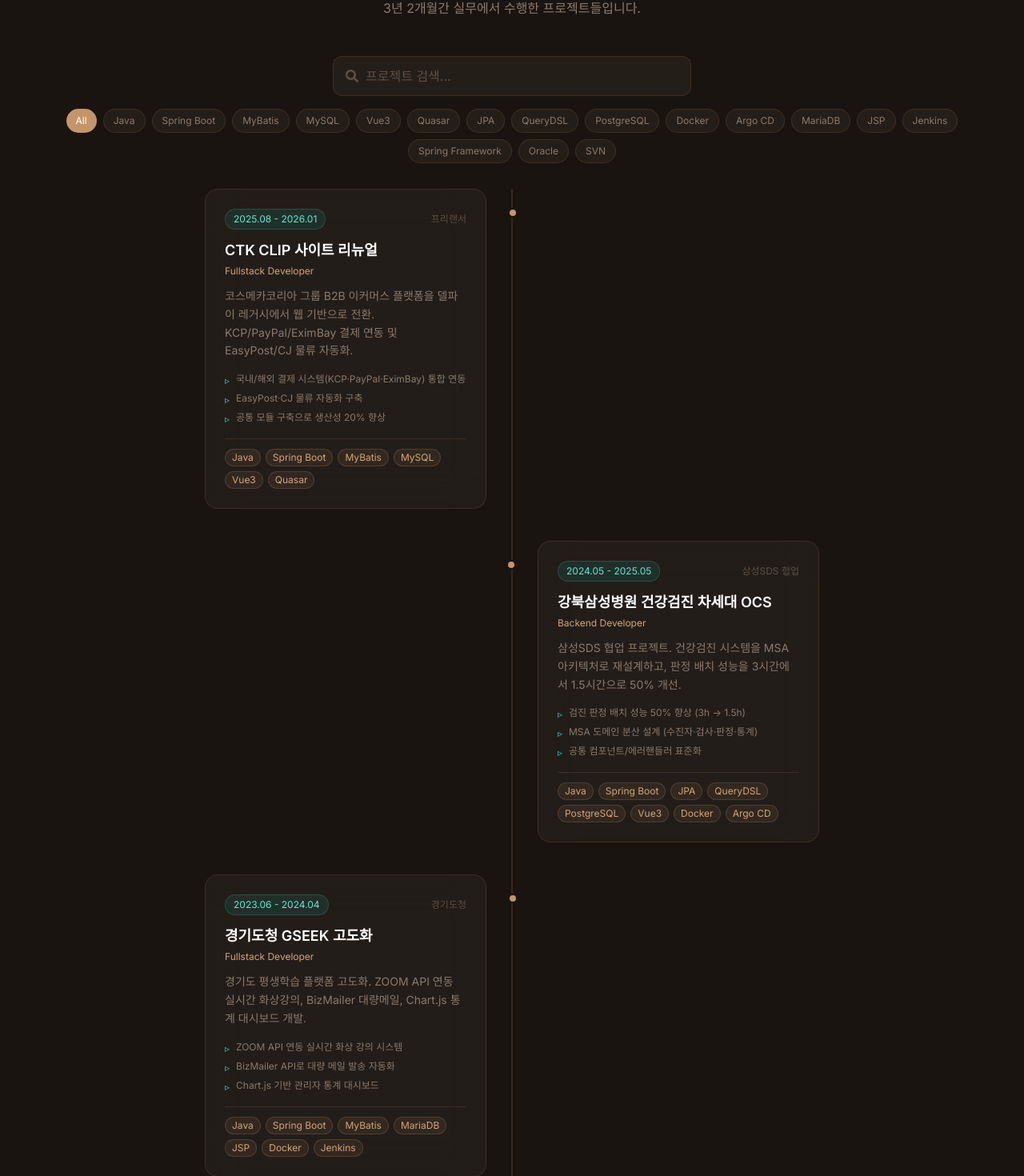
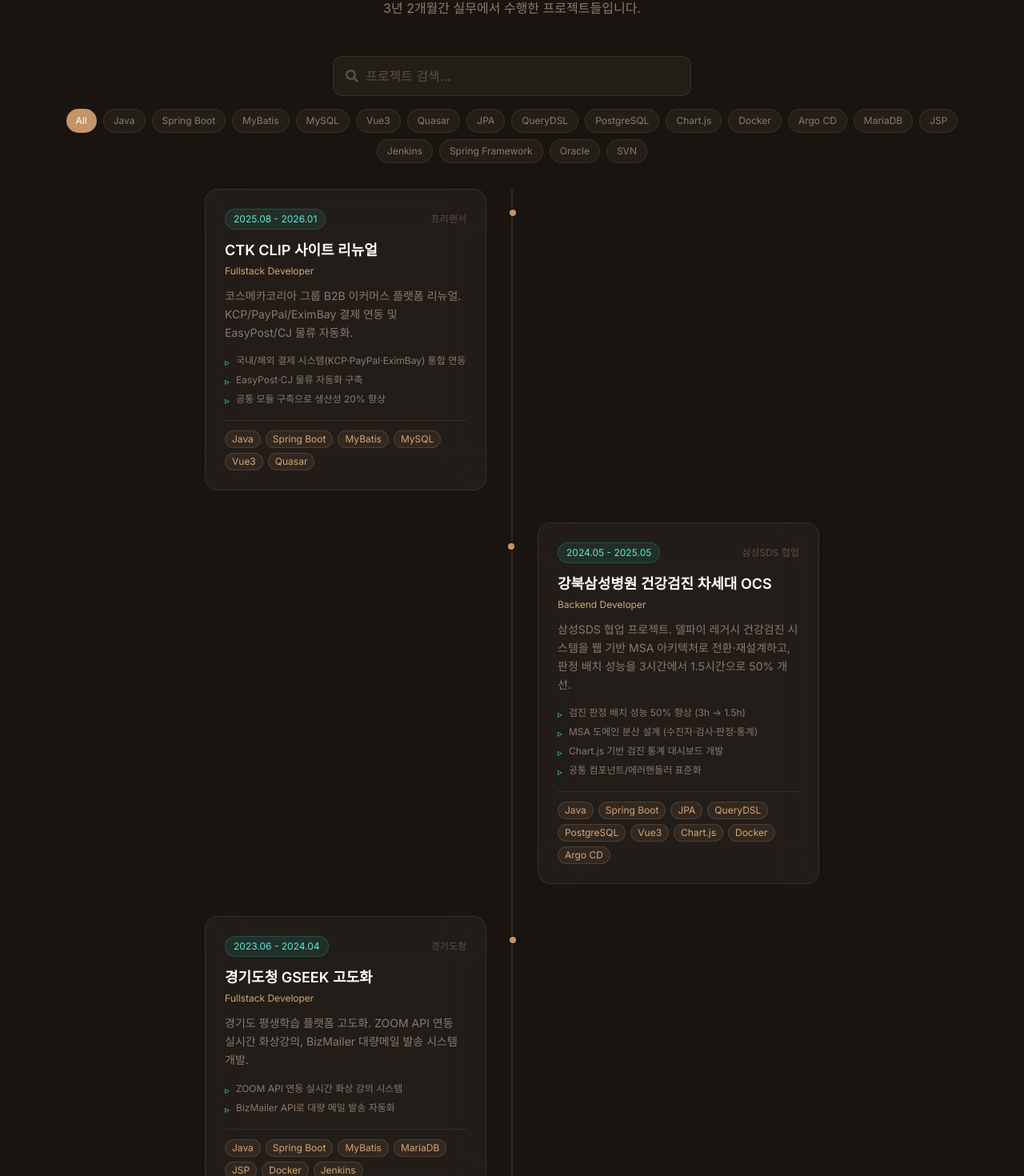
Before and after one commit to devCamel0817/devCamel, a React (Vite) app: page /projects in a window 1280 px wide. Shown: the part 250-1720 px from the top of the page at 80% size. Built offline with nearby package versions, Linux system fonts and the light colour scheme.

Commit message:
fix: 프로젝트 설명 수정 (CTK CLIP 델파이 제거, 강북삼성병원 델파이/Chart.js 추가)

```diff
--- a/src/pages/ProjectsPage.tsx
+++ b/src/pages/ProjectsPage.tsx
@@ -15,7 +15,7 @@ const demoProjects: CareerProject[] = [
   {
     id: 1,
     title: 'CTK CLIP 사이트 리뉴얼',
-    description: '코스메카코리아 그룹 B2B 이커머스 플랫폼을 델파이 레거시에서 웹 기반으로 전환. KCP/PayPal/EximBay 결제 연동 및 EasyPost/CJ 물류 자동화.',
+    description: '코스메카코리아 그룹 B2B 이커머스 플랫폼 리뉴얼. KCP/PayPal/EximBay 결제 연동 및 EasyPost/CJ 물류 자동화.',
     imageUrl: '',
     tags: ['Java', 'Spring Boot', 'MyBatis', 'MySQL', 'Vue3', 'Quasar'],
     period: '2025.08 - 2026.01',
@@ -31,15 +31,16 @@ const demoProjects: CareerProject[] = [
   {
     id: 2,
     title: '강북삼성병원 건강검진 차세대 OCS',
-    description: '삼성SDS 협업 프로젝트. 건강검진 시스템을 MSA 아키텍처로 재설계하고, 판정 배치 성능을 3시간에서 1.5시간으로 50% 개선.',
+    description: '삼성SDS 협업 프로젝트. 델파이 레거시 건강검진 시스템을 웹 기반 MSA 아키텍처로 전환·재설계하고, 판정 배치 성능을 3시간에서 1.5시간으로 50% 개선.',
     imageUrl: '',
-    tags: ['Java', 'Spring Boot', 'JPA', 'QueryDSL', 'PostgreSQL', 'Vue3', 'Docker', 'Argo CD'],
+    tags: ['Java', 'Spring Boot', 'JPA', 'QueryDSL', 'PostgreSQL', 'Vue3', 'Chart.js', 'Docker', 'Argo CD'],
     period: '2024.05 - 2025.05',
     company: '삼성SDS 협업',
     role: 'Backend Developer',
     achievements: [
       '검진 판정 배치 성능 50% 향상 (3h → 1.5h)',
       'MSA 도메인 분산 설계 (수진자·검사·판정·통계)',
+      'Chart.js 기반 검진 통계 대시보드 개발',
       '공통 컴포넌트/에러핸들러 표준화',
     ],
     createdAt: '2024-05-01',
@@ -47,7 +48,7 @@ const demoProjects: CareerProject[] = [
   {
     id: 3,
     title: '경기도청 GSEEK 고도화',
-    description: '경기도 평생학습 플랫폼 고도화. ZOOM API 연동 실시간 화상강의, BizMailer 대량메일, Chart.js 통계 대시보드 개발.',
+    description: '경기도 평생학습 플랫폼 고도화. ZOOM API 연동 실시간 화상강의, BizMailer 대량메일 발송 시스템 개발.',
     imageUrl: '',
     tags: ['Java', 'Spring Boot', 'MyBatis', 'MariaDB', 'JSP', 'Docker', 'Jenkins'],
     period: '2023.06 - 2024.04',
@@ -56,7 +57,6 @@ const demoProjects: CareerProject[] = [
     achievements: [
       'ZOOM API 연동 실시간 화상 강의 시스템',
       'BizMailer API로 대량 메일 발송 자동화',
-      'Chart.js 기반 관리자 통계 대시보드',
     ],
     createdAt: '2023-06-01',
   },
```
Also changed, not shown: 1 other file (tests, documents, lock files or other folders).
